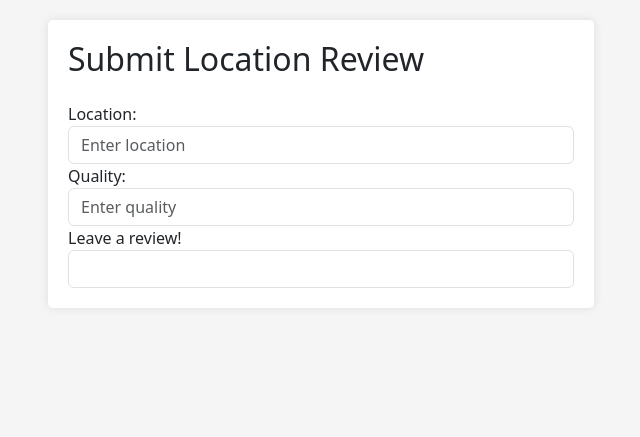
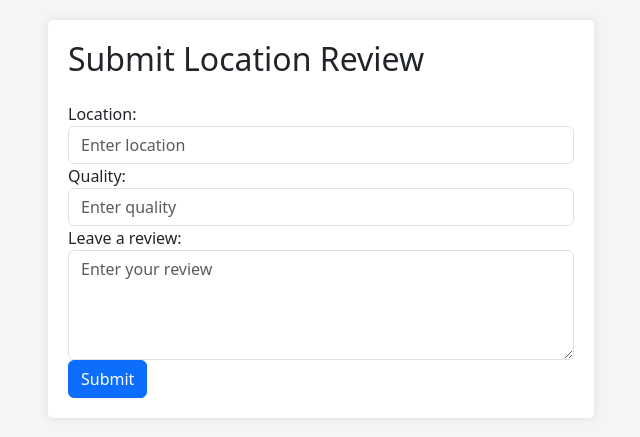
Before and after one commit to Iamchwill/HackRPI, a Flask app: template templates/review_form.html in a window 1280 px wide. Shown: the top 437 px of the page, without its empty margins (319-959 px from the left). Run offline with Flask 3, Linux system fonts and the light colour scheme; the template is opened without the code that fills it, so the values that code supplies are empty; parts of the project's set-up code (start-up, migrations or seed data) failed here and were passed over.

Commit message:
review form misc changes

```diff
--- a/templates/form.html
+++ b/templates/form.html
@@ -24,7 +24,7 @@
                             <input type="number" class="form-control" id="toilets" name="toilets" placeholder="Toilet Count" min="1" max="100">
                         </div>
                         <div class="form-group">
-                            <label for="qual">Urinal Count:</label>
+                            <label for="urinals">Urinal Count:</label>
                             <input type="number" class="form-control" id="urinals" name="urinals" placeholder="Urinal Count" min="1" max="100">
                         </div>
                         <div class="form-check form-check-inline">
--- a/templates/review_form.html
+++ b/templates/review_form.html
@@ -17,12 +17,14 @@
                         </div>
                         <div class="form-group">
                             <label for="qual">Quality:</label>
-                            <input type="text" class="form-control" id="qual" name="quality" placeholder="Enter quality">
+                            <input type="number" class="form-control" id="qual" name="quality" placeholder="Enter quality" min="1" max="5" step="0.5">
                         </div>
                         <div class="form-group">
-                            <label for="review">Leave a review!</label>
-                            <input type="text" class="form-control" id="review" name="review" placeholder="">
+                            <label for="review">Leave a review:</label>
+                            <!-- Use a <textarea> for the review -->
+                            <textarea class="form-control" id="review" name="review" rows="4" placeholder="Enter your review"></textarea>
                         </div>
+                        <button type="submit" class="btn btn-primary">Submit</button>
                     </form>
                 </div>
             </div>
```
